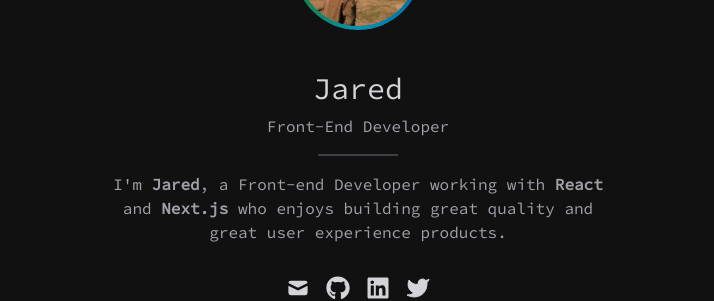
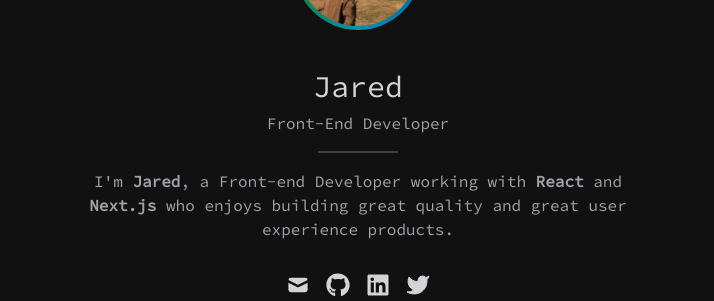
Before and after one commit to destroymayor/jared, a Next.js app: page / in a window 1280 px wide. Shown: the part 226-527 px from the top of the page, without its empty margins (282-996 px from the left). Built offline with nearby package versions, Linux system fonts and the light colour scheme.

Commit message:
chore: Update style

```diff
--- a/src/components/Container/Container.js
+++ b/src/components/Container/Container.js
@@ -33,7 +33,7 @@ export default function Container(props) {
       <NextHead title={meta?.title} description={meta?.description} />
       <header
         className={clsx(
-          'm-6 flex w-11/12 items-center justify-between p-2 sm:max-w-[686px]',
+          'm-6 flex w-11/12 items-center justify-between py-2 px-0 sm:max-w-[686px] md:px-2',
           'rounded-xl md:bg-zinc-200/60 md:dark:bg-zinc-900'
         )}
       >
--- a/src/helpers/mdx-components.helper.js
+++ b/src/helpers/mdx-components.helper.js
@@ -4,7 +4,7 @@ import CodeBlock from '@/components/CodeBlock';
 import PostImage from '@/components/PostImage';
 
 export const COMPONENTS = {
-  h2: (props) => <h2 {...props} className="pt-2 text-2xl font-semibold" />,
+  h2: (props) => <h2 {...props} className="pt-2 text-xl font-semibold sm:text-2xl" />,
   h3: (props) => <h3 {...props} className="pt-2 text-xl font-semibold" />,
   QuoteHeading: (props) => <h2 {...props} className="mt-2 mb-10 text-xl" />,
   ContentHeading,
--- a/src/pages/index.js
+++ b/src/pages/index.js
@@ -25,7 +25,7 @@ export default function HomePage() {
         <p className="text-zinc-700 dark:text-zinc-400">Front-End Developer</p>
         <hr className="my-2 w-20 border border-zinc-300 dark:border-zinc-700" />
 
-        <p className="max-w-[500px] text-center text-zinc-700 dark:text-zinc-400">
+        <p className="text-center text-zinc-700 dark:text-zinc-400">
           I&#39;m <b>Jared</b>, a Front-end Developer working with <b>React</b> and <b>Next.js</b>{' '}
           who enjoys building great quality and great user experience products.
         </p>
--- a/tailwind.config.js
+++ b/tailwind.config.js
@@ -1,3 +1,5 @@
+const plugin = require('tailwindcss/plugin');
+
 module.exports = {
   darkMode: 'class',
   content: [
@@ -14,7 +16,18 @@ module.exports = {
       fontFamily: {
         sans: ['Source Code Pro', 'sans-serif'],
       },
+      fontSize: {
+        xl: ['1.25rem', { lineHeight: 1.1 }],
+        '2xl': ['1.5rem', { lineHeight: 1.1 }],
+        '3xl': ['1.875rem', { lineHeight: 1.1 }],
+      },
     },
   },
-  plugins: [],
+  plugins: [
+    plugin(function ({ addBase }) {
+      addBase({
+        p: { maxWidth: '60ch' },
+      });
+    }),
+  ],
 };
```
